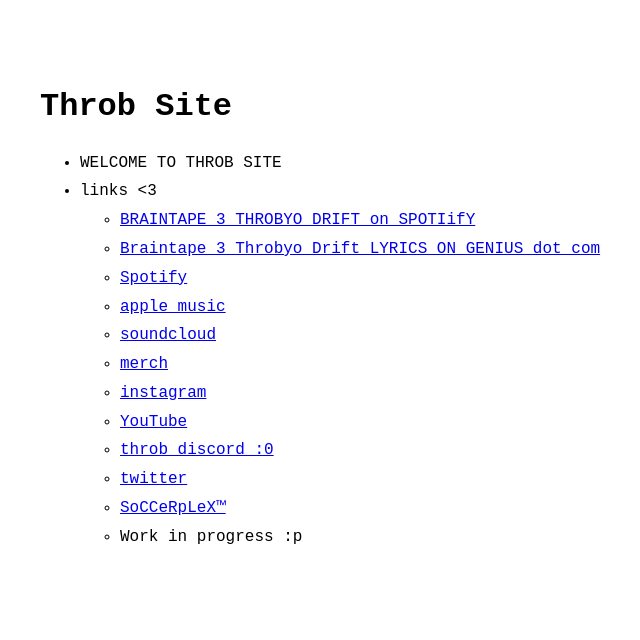
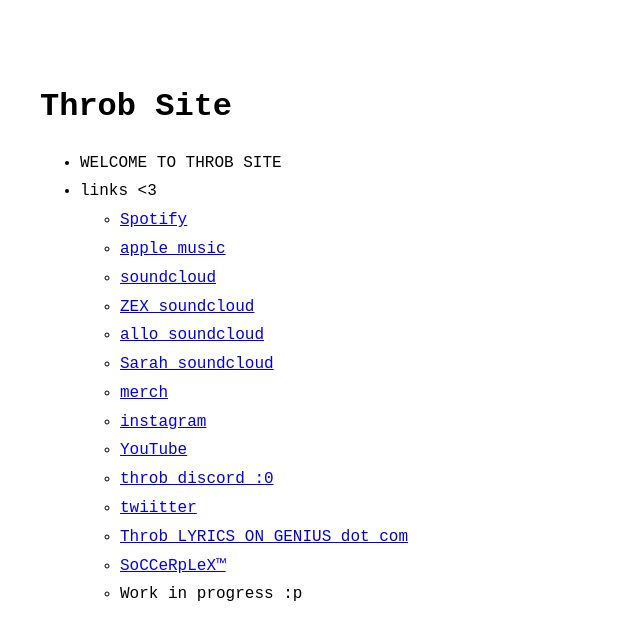
Before and after one commit to straw63rry/straw63rry.github.io, a Jekyll site: the page built from index.md, in a window 1280 px wide. Shown: the top 640 px of the page, without its empty margins (280-920 px from the left). Built offline with Jekyll 4.4.1, drawn with Linux system fonts in a browser that asks for light colours; our own code applies the rules of GitHub Pages for plain Markdown files.

Commit message:
Update menu.yml

```diff
--- a/_data/menu.yml
+++ b/_data/menu.yml
@@ -2,16 +2,18 @@ entries:
   - title: WELCOME TO THROB SITE
   - title: links <3
     entries:
-      - title: BRAINTAPE 3 THROBYO DRIFT on SPOTIifY
-        url: https://open.spotify.com/album/6yQWRcr2HpwsXwljAOs6Sc
-      - title: Braintape 3 Throbyo Drift LYRICS ON GENIUS dot com
-        url: https://genius.com/albums/Throb/Braintape-3-throbyo-drift
       - title: Spotify
         url: https://open.spotify.com/artist/0ZtlFgMn5jOPhUpHfXC0Ns
       - title: apple music
         url: https://music.apple.com/ca/artist/throb/1482863966
       - title: soundcloud
         url: https://soundcloud.com/throbsountcloud
+      - title: ZEX soundcloud
+        url: https://soundcloud.com/zexywanderer
+      - title: allo soundcloud
+        url: https://soundcloud.com/o0o0o0o0o0o0o0o0o0o
+      - title: Sarah soundcloud
+        url: https://soundcloud.com/user888888_888888
       - title: merch
         url: https://throb-co.myspreadshop.ca/
       - title: instagram
@@ -20,8 +22,10 @@ entries:
         url: https://www.youtube.com/channel/UCIqeLWr5PYwuJgT2OC4qORg
       - title: throb discord :0
         url: https://discord.com/invite/HymmXEp
-      - title: twitter
+      - title: twiitter
         url: https://twitter.com/throbtwiitter
+      - title: Throb LYRICS ON GENIUS dot com
+        url: https://genius.com/artists/Throb
       - title: SoCCeRpLeX™
         url: https://soundcloud.com/soccerplextm
       - title: Work in progress :p
```
